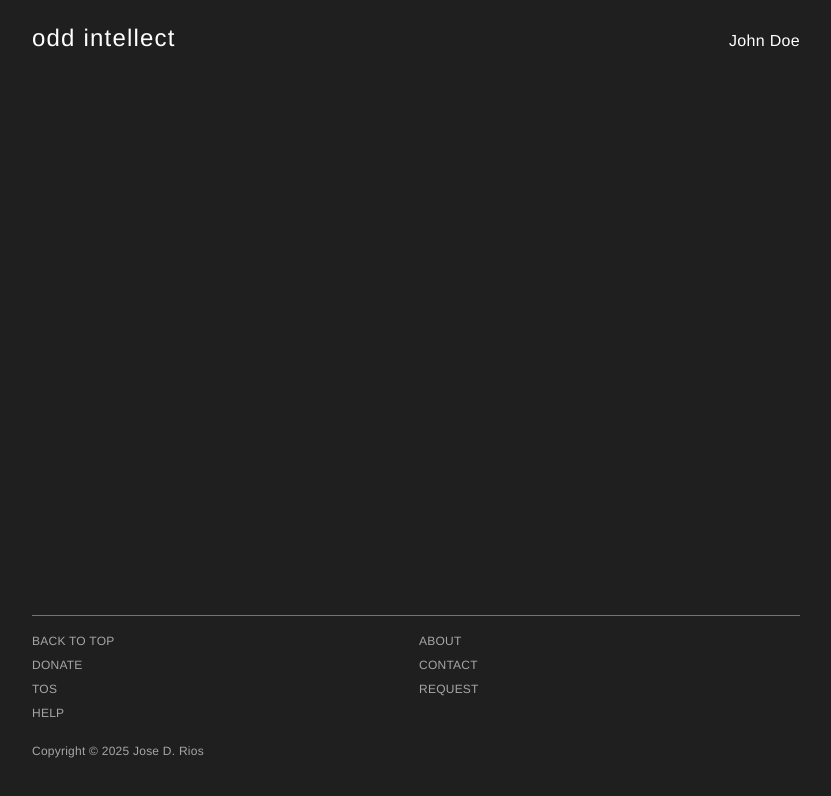
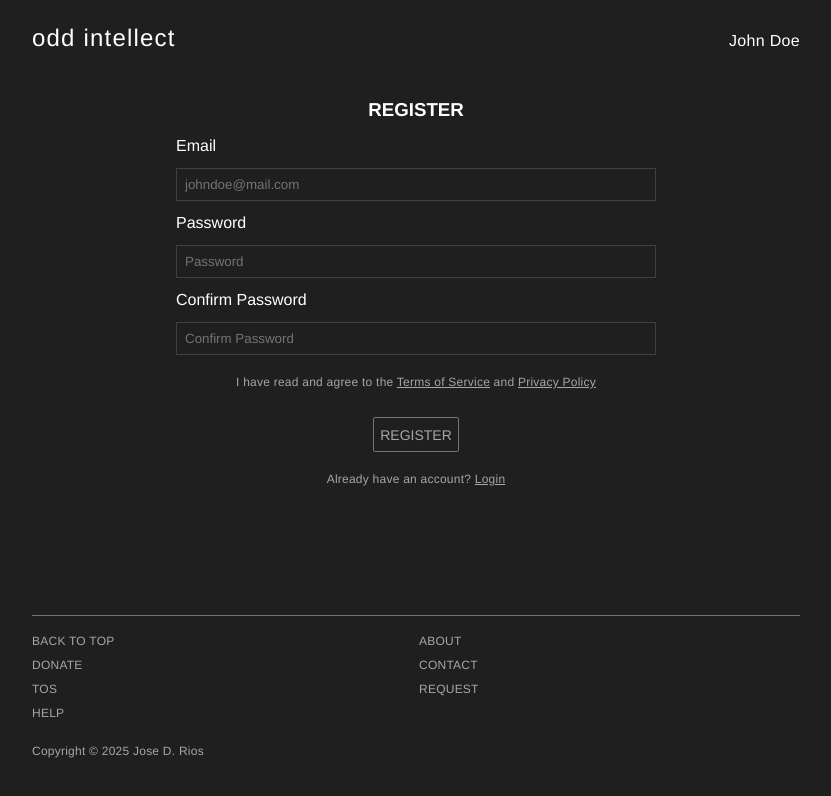
Before and after one commit to josedrios/odd-intellect, a React (Vite) app: page /auth in a window 1280 px wide. Shown: the top 796 px of the page, without its empty margins (224-1055 px from the left). Built offline with nearby package versions, Linux system fonts and the light colour scheme.

Commit message:
Styled sign up form (need to create checkbox component to put infront of tos)

```diff
--- a/src/app/App.tsx
+++ b/src/app/App.tsx
@@ -7,7 +7,7 @@ import AccountPage from './pages/account';
 import { Routes, Route } from 'react-router-dom';
 import DonatePage from './pages/donate';
 import AboutPage from './pages/about';
-import AuthenticationPage from './pages/authentication';
+import AuthPage from './pages/auth';
 
 function App() {
   return (
@@ -18,7 +18,7 @@ function App() {
           <Routes>
             <Route path="/" element={<HomePage />} />
             <Route path="/question" element={<QuestionPage />} />
-            <Route path="/authentication" element={<AuthenticationPage />} />
+            <Route path="/auth" element={<AuthPage />} />
             <Route path="/about" element={<AboutPage />} />
             <Route path="/account" element={<AccountPage />} />
             <Route path="/contact" element={<ContactPage />} />
--- /dev/null
+++ b/src/app/pages/auth.tsx
@@ -0,0 +1,11 @@
+import LoginForm from '@/components/forms/login-form';
+import RegisterForm from '@/components/forms/register-form';
+
+export default function AuthPage() {
+  return (
+    <div className="auth-container">
+      {/* <LoginForm /> */}
+      <RegisterForm />
+    </div>
+  );
+}
--- a/src/app/pages/authentication.tsx
+++ /dev/null
@@ -1,11 +0,0 @@
-import LoginForm from '@/components/forms/login-form';
-import SignForm from '@/components/forms/sign-form';
-
-export default function AuthenticationPage() {
-  return (
-    <div className="authentication-container">
-      <LoginForm />
-      {/* <SignForm /> */}
-    </div>
-  );
-}
--- a/src/components/forms/login-form.tsx
+++ b/src/components/forms/login-form.tsx
@@ -1,19 +1,19 @@
 export default function LoginForm() {
   return (
-    <form className="login-form">
-      <h3 className="login__title">LOGIN</h3>
+    <form className="auth-form">
+      <h3 className="auth-form__title">LOGIN</h3>
       <label>Email / Username</label>
       <input placeholder="johndoe@mail.com" />
       <label>Password</label>
       <input placeholder="Password" />
-      <button className="login__submit btn--bordered">LOGIN</button>
-      <p className="login__register-notice">
+      <button className="auth-form__submit btn--bordered">LOGIN</button>
+      <p className="auth-form__note">
         Don't have an account?{' '}
-        <a className="login__link" href="">
+        <a className="auth-form__link" href="">
           Register.
         </a>
       </p>
-      <a className="login__link" href="">
+      <a className="auth-form__link" href="">
         Forgot Password?
       </a>
     </form>
--- /dev/null
+++ b/src/components/forms/register-form.tsx
@@ -0,0 +1,23 @@
+export default function RegisterForm() {
+  return (
+    <form className="auth-form">
+      <h3 className="auth-form__title">REGISTER</h3>
+      <label>Email</label>
+      <input placeholder="johndoe@mail.com" />
+      <label>Password</label>
+      <input placeholder="Password" />
+      <label>Confirm Password</label>
+      <input placeholder="Confirm Password" />
+      {/* Create a checkbox component */}
+      <p className="auth-form__note">
+        I have read and agree to the{' '}
+        <a className="auth-form__link">Terms of Service</a> and{' '}
+        <a className="auth-form__link">Privacy Policy</a>
+      </p>
+      <button className="auth-form__submit btn--bordered">REGISTER</button>
+      <p className="auth-form__note">
+        Already have an account? <a className="auth-form__link">Login</a>
+      </p>
+    </form>
+  );
+}
--- a/src/components/forms/sign-form.tsx
+++ /dev/null
@@ -1,3 +0,0 @@
-export default function SignForm() {
-  return <form>This is the sign form</form>;
-}
--- a/src/components/nav.tsx
+++ b/src/components/nav.tsx
@@ -6,7 +6,7 @@ export default function Nav() {
       <Link to="/">
         <h1 className="nav__header">odd intellect</h1>
       </Link>
-      <Link to="/authentication" className="nav__account">
+      <Link to="/auth" className="nav__account">
         John Doe
       </Link>
     </nav>
--- a/src/styles/main.css
+++ b/src/styles/main.css
@@ -28,4 +28,4 @@
 /* pages */
 @import './pages/account.css';
 @import './pages/question.css';
-@import './pages/authentication.css';
+@import './pages/auth.css';
--- a/src/styles/pages/authentication.css
+++ b/src/styles/pages/auth.css
@@ -1,4 +1,4 @@
-.authentication-container {
+.auth-container {
   min-height: 50vh;
   max-width: var(--breakpoint-sm);
   width: 100%;
@@ -11,23 +11,27 @@
   }
 }
 
-.login__title {
+.auth-form__title {
   margin: auto;
 }
 
-.login__submit {
+.auth-form__submit {
   margin: auto;
   margin-top: var(--spacing-4);
 }
 
-.login__register-notice,
-.login__link {
+.auth-form__note,
+.auth-form__link {
   margin: auto;
   margin-top: var(--spacing-2);
   font-size: var(--font-size-xs);
   color: var(--color-foreground-subtle);
 }
 
-.login__link {
+.auth-form__link {
   text-decoration: underline;
+
+  &:hover {
+    color: var(--color-foreground-default);
+  }
 }
```
